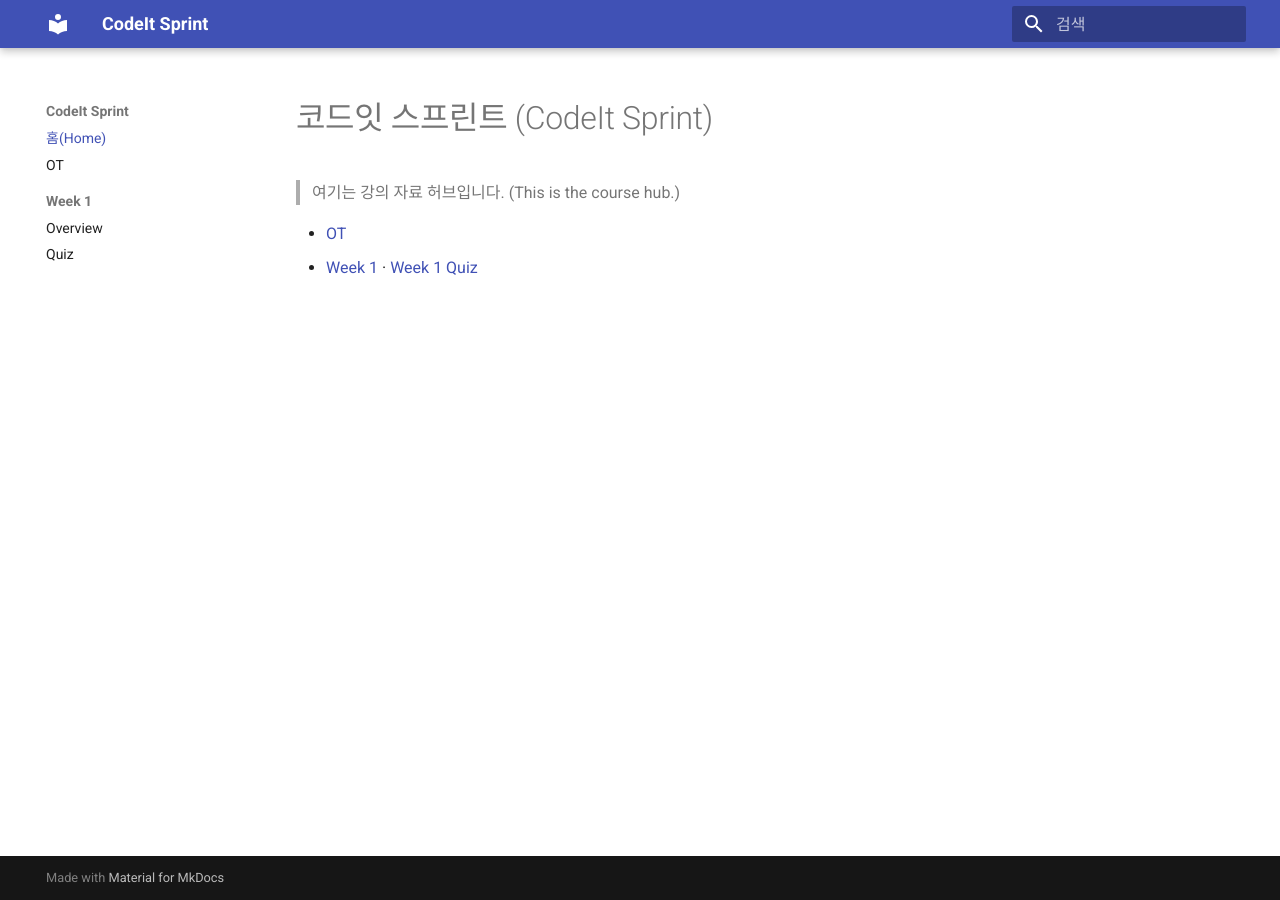
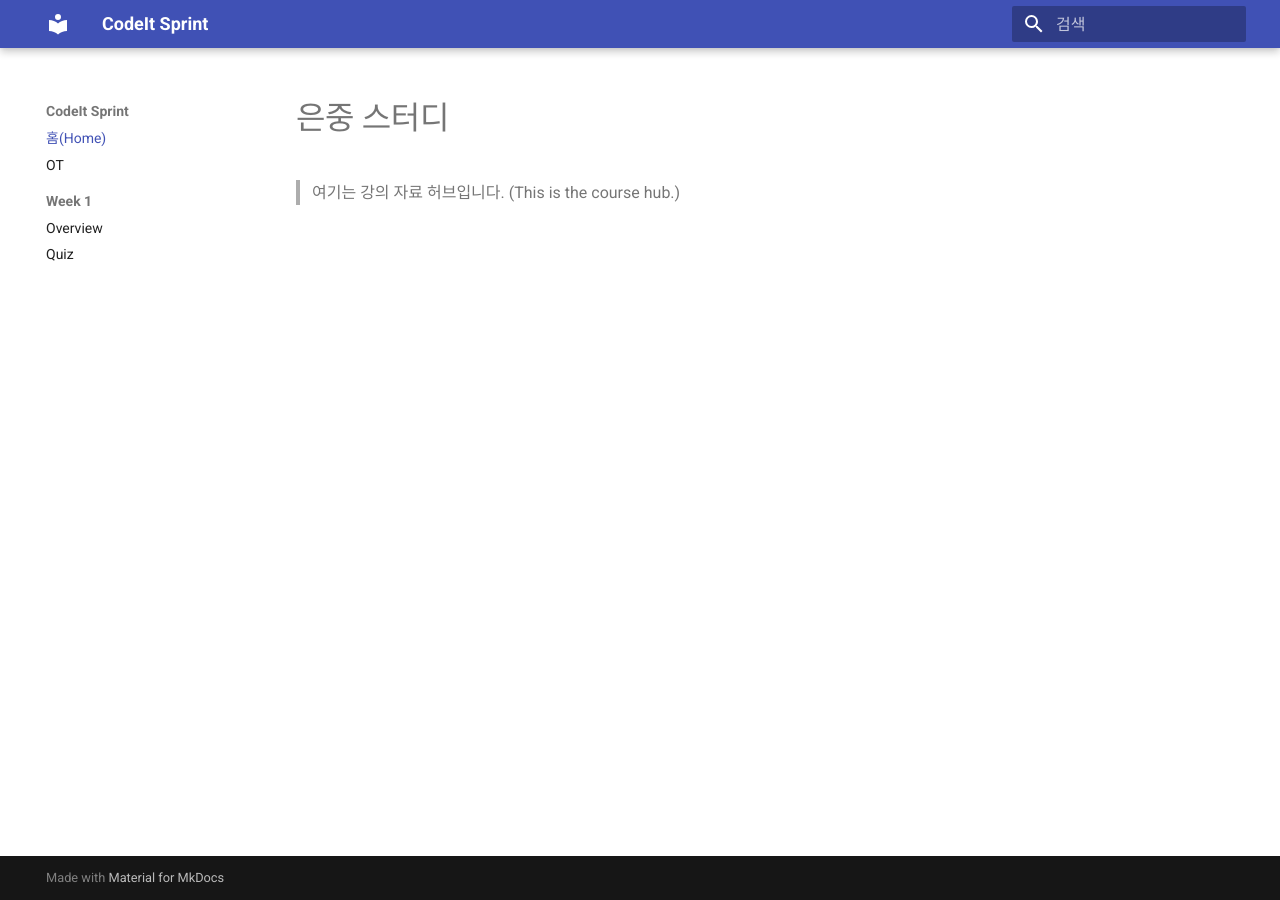
Before and after one commit to EJEJejje/ejfactory.github.io, an MkDocs documentation site: the page built from docs/index.md, in a window 1280 px wide. Built offline with MkDocs 1.6.1 and Material for MkDocs 9.7.7, drawn with Linux system fonts in a browser that asks for light colours.

Commit message:
Update index.md

```diff
--- a/docs/index.md
+++ b/docs/index.md
@@ -1,6 +1,3 @@
-# 코드잇 스프린트 (CodeIt Sprint)
+# 은중 스터디
 
 > 여기는 강의 자료 허브입니다. (This is the course hub.)
-
-- [OT](ot.md)
-- [Week 1](week1.md) · [Week 1 Quiz](quiz/week1-quiz.md)
```
